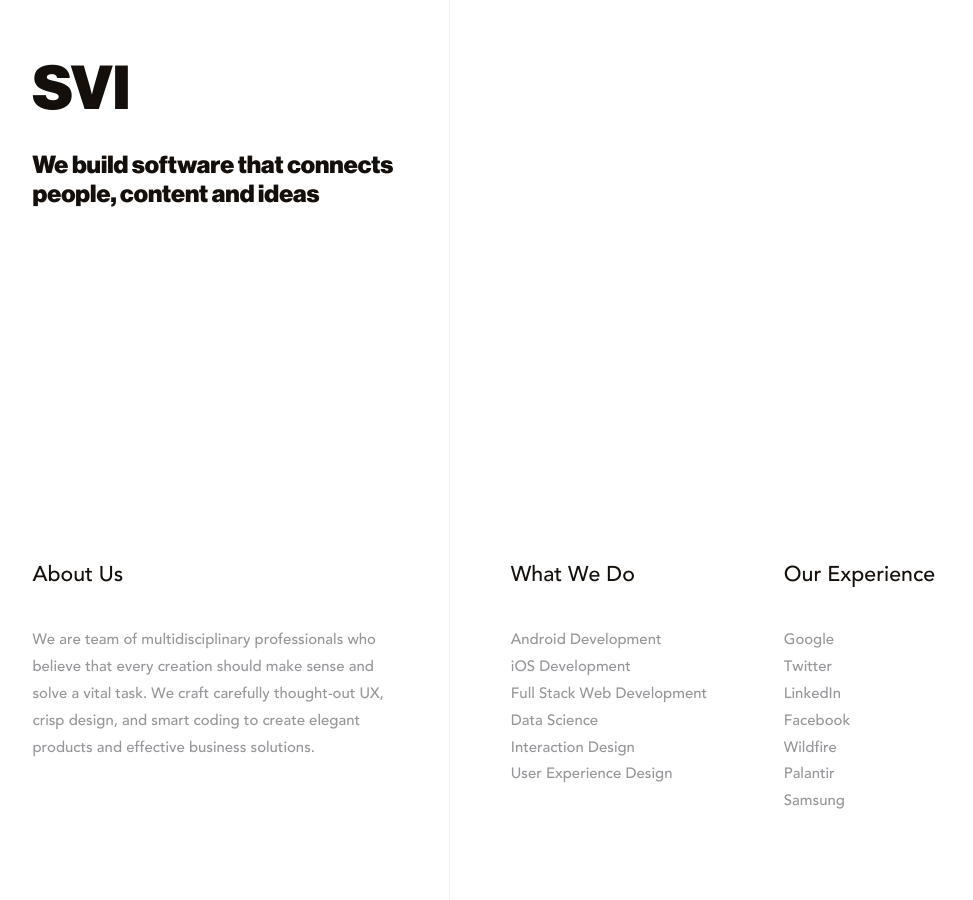
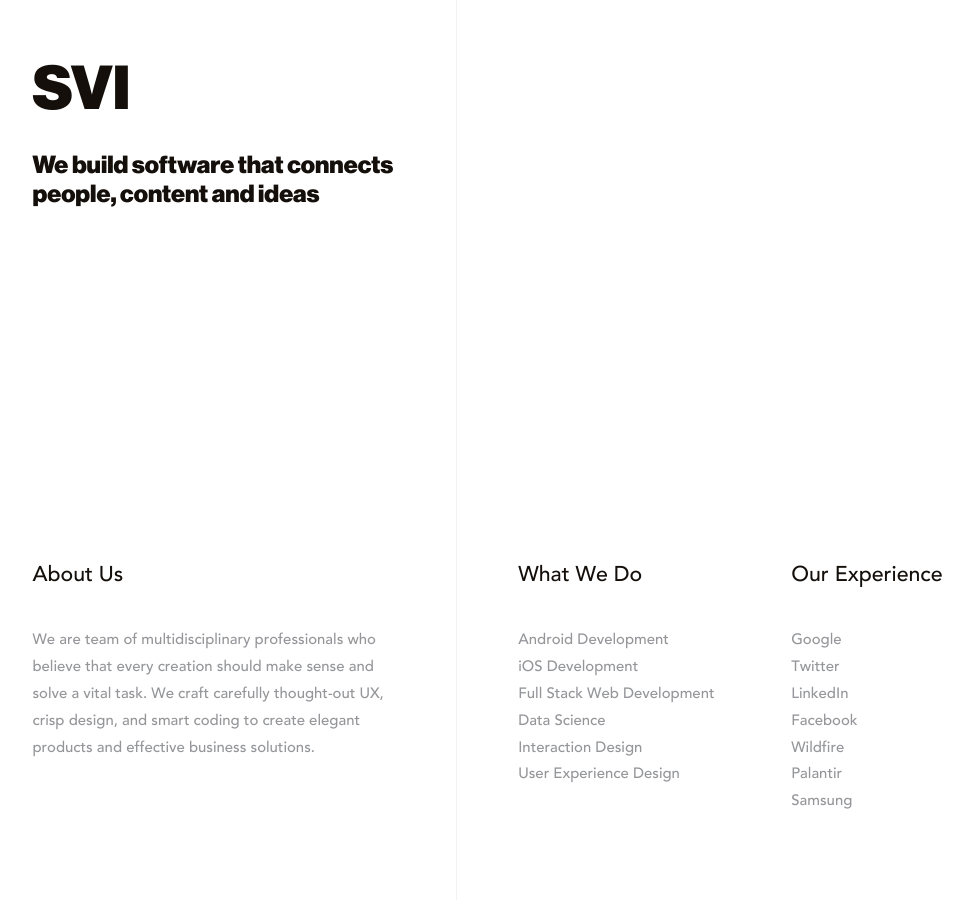
Before and after one commit to SiliconValleyInsight/siliconvalleyinsight.github.io, a Jekyll site: the page built from index.html, in a window 1280 px wide and 900 px high. Shown: the whole window, without its empty margins (23-996 px from the left). Built offline with Jekyll 4.4.1, drawn with Linux system fonts in a browser that asks for light colours; some web fonts are replaced.

Commit message:
Play with dynamic site scaling depending of resolution

```diff
--- a/_sass/_layout.scss
+++ b/_sass/_layout.scss
@@ -94,7 +94,7 @@
 
 /* Contacts section */
 #contact-us {
-  margin-top: 15.65em;
+  margin-top: 7.82em;
   height: 15.65em;
 
   #work-inquires {
--- a/_sass/_media.scss
+++ b/_sass/_media.scss
@@ -1,10 +1,25 @@
 /* Media Queries */
 
-/* 2K devices */
-@include desktop-2k {
+/* 1080p devices */
+@include desktop-hd {
   body, input, select, textarea {
-    font-size: 22pt;
+    font-size: 18pt;
+  }
+}
+
+/* WQHD devices */
+@include desktop-wqhd {
+  body, input, select, textarea {
+    font-size: 24pt;
     line-height: 1.95em;
+  }
+}
+
+/* 4k devices */
+@include desktop-4k {
+  body, input, select, textarea {
+    font-size: 34pt;
+    line-height: 2.2em;
   }
 }
 
@@ -68,7 +83,7 @@
     margin-bottom: 24em;
 
     ul > li {
-      height: 23.6em;
+      height: 18.6em;
       margin-right: 0;
       display: block;
     }
@@ -186,7 +201,6 @@
 
   #contact-us {
     padding: 2em;
-    margin-top: 15.65em;
   }
 }
 
@@ -220,7 +234,7 @@
   }
 
   #contact-us {
-    margin-top: 10em;
+    margin-top: 2.85em;
   }
 }
 
--- a/_sass/base/_mixins.scss
+++ b/_sass/base/_mixins.scss
@@ -48,9 +48,11 @@
 $phone-width: 480px;
 $tablet-width: 767px;
 $medium-width: 1023px;
-$notebook-width: 1280px;
-$desktop-width: 1281px;
-$desktop-2k-width: 2560px;
+$notebook-width: 1439px;
+$desktop-width: 1440px;
+$desktop-hd-width: 1920px;
+$desktop-wqhd-width: 2560px;
+$desktop-4k-width: 3840px;
 
 @mixin landscape-phone {
   @media screen and (max-device-width: $special-phone) and (orientation: landscape) {
@@ -100,8 +102,20 @@
   }
 }
 
-@mixin desktop-2k {
-  @media only screen and (min-width: $desktop-2k-width) {
+@mixin desktop-hd {
+  @media only screen and (min-width: $desktop-hd-width) {
     @content;
   }
 }
+
+@mixin desktop-wqhd {
+  @media only screen and (min-width: $desktop-wqhd-width) {
+    @content;
+  }
+}
+
+@mixin desktop-4k {
+  @media only screen and (min-width: $desktop-4k-width) {
+    @content;
+  }
+}
--- a/_sass/base/_vars.scss
+++ b/_sass/base/_vars.scss
@@ -3,8 +3,8 @@
 $medium-transition: 0.3s;
 
 // Size.
-$left-part-width: 525px;
-$left-part-min-width: 473px;
+$left-part-width: 25em;
+$left-part-min-width: 22.52em;
 $left-part-half-width: 50%;
 
 // TODO: Let's add needed fonts
```
